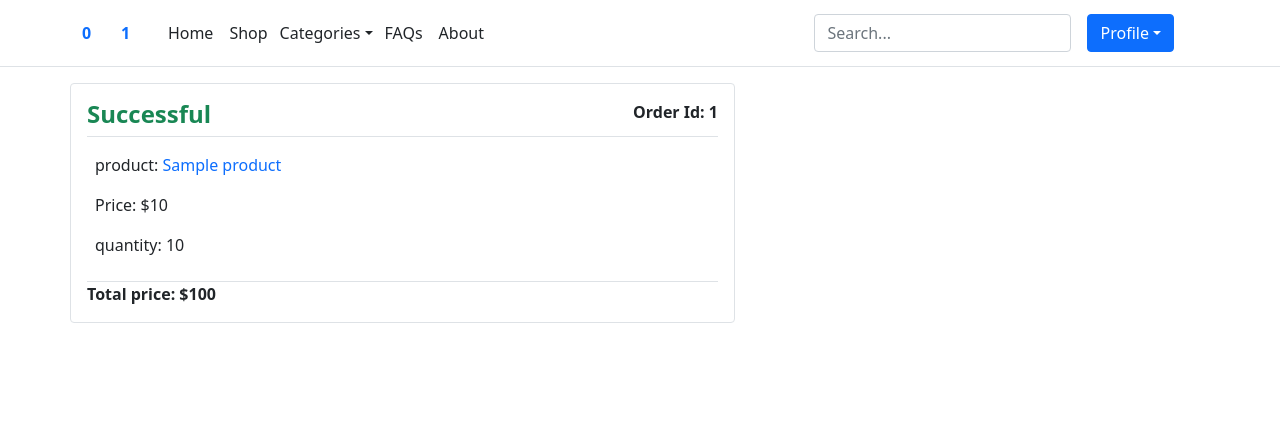
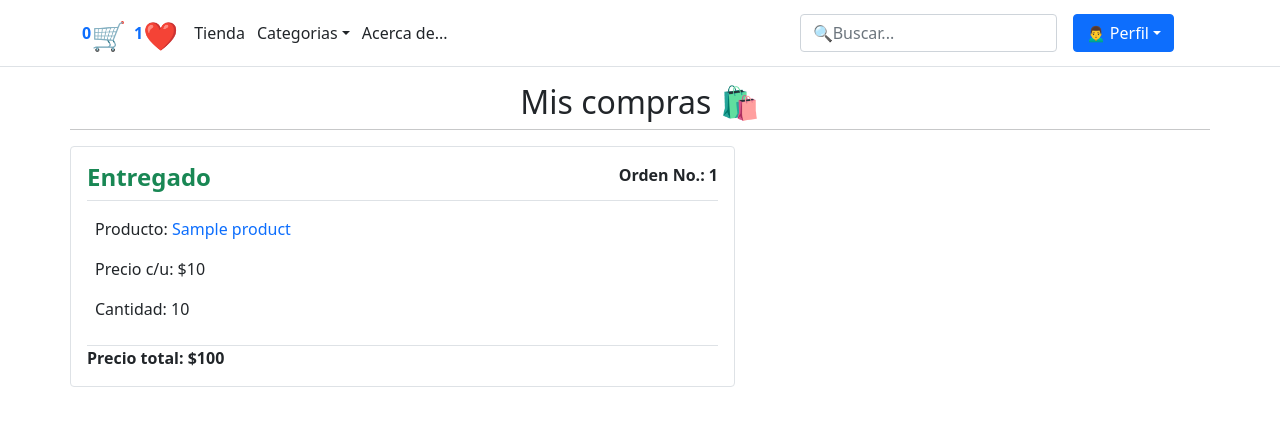
Before and after one commit to TheWaterBoo/DjangoWebPage, a Django app: page /orders/list in a window 1280 px wide. Shown: the top 426 px of the page. Run offline with Django 4.2, Linux system fonts and the light colour scheme; a user stored in the database is signed in; tables that the repository leaves empty hold one stand-in row (values such as "Sample post").

Commit message:
Cambios en plantillas

```diff
--- a/docker-compose.yml
+++ b/docker-compose.yml
@@ -5,7 +5,7 @@ services:
     build: .
     command: python /GitHub/manage.py runserver 0.0.0.0:8000
     volumes:
-      - .:/online-shop-django
+      - .:/DjangoWebPage
     ports:
       - 8000:8000
     depends_on:
--- a/orders/templates/user_orders.html
+++ b/orders/templates/user_orders.html
@@ -3,25 +3,27 @@
 {% block content %}
 
 {% if orders %}
+<center><h2>Mis compras 🛍</h2></center>
+<hr>
 {% for order in orders %}
 <div class="col-md-7 mb-4 border rounded p-3">
 <!-- order id on right -->
-<b style="float: right;">Order Id: {{ order.id }}</b>
+<b style="float: right;">Orden No.: {{ order.id }}</b>
 <!-- order payment status -->
 {% if order.status %}
-    <h4><b class="text-success">Successful</b></h4>
+    <h4><b class="text-success">Entregado</b></h4>
 {% else %}
-    <h3><b class="text-danger">Cancelled</b></h3>
+    <h3><b class="text-danger">Cancelado</b></h3>
 {% endif %}
 <div class="text-muted border-top pt-2"></div>
 {% for item in order.items.all  %}
     <div class="border-bottom p-2">
-        <p>product: <a class="text-decoration-none" href="{{ item.product.get_absolute_url }}">{{item.product.title}}</a></p>
-        <p>Price: ${{item.price}}</p>
-        <p>quantity: {{item.quantity}}</p>
+        <p>Producto: <a class="text-decoration-none" href="{{ item.product.get_absolute_url }}">{{item.product.title}}</a></p>
+        <p>Precio c/u: ${{item.price}}</p>
+        <p>Cantidad: {{item.quantity}}</p>
     </div>
 {% endfor %}
-<b>Total price: ${{ order.get_total_price }}</b>
+<b>Precio total: ${{ order.get_total_price }}</b>
 </div>
 {% endfor %}
 {% else %}
@@ -29,8 +31,8 @@
     <div class="col-md-2"></div>
     <div class="col-md-8 mt-5 pt-5 text-center">
       <br>
-      <h3 class="text-muted text-capitalize">Orders list is empty..!</h3>
-      <a href="/" class="text-primary text-decoration-none">Back</a>
+      <h3 class="text-muted text-capitalize">Aun no tienes compras hechas!</h3>
+      <a href="/" class="text-primary text-decoration-none">Volver a la tienda</a>
     </div>
     <div class="col-md-2"></div>
 </div>
--- a/shop/templates/base.html
+++ b/shop/templates/base.html
@@ -9,30 +9,32 @@
     <link href="https://fonts.googleapis.com/icon?family=Material+Icons" rel="stylesheet"/>
     <!-- bootstrap css cdn -->
     <link href="https://cdn.jsdelivr.net/npm/bootstrap@5.1.3/dist/css/bootstrap.min.css" rel="stylesheet" integrity="sha384-1BmE4kWBq78iYhFldvKuhfTAU6auU8tT94WrHftjDbrCEXSU1oBoqyl2QvZ6jIW3" crossorigin="anonymous">
-    <title>{% if title %} {{ title }} {% else %} Django Online Shop {% endif %}</title>
+    <!-- <title>{% if title %} {{ title }} {% else %} Water's Store {% endif %}</title> -->
+    <title>Water's store</title>
 </head>
 <body>
   <header class="p-2 border-bottom">
     <div class="container">
       <div class="d-flex flex-wrap align-items-center justify-content-center justify-content-lg-start">
-        <!-- cart icon -->
+        <!-- icono del carrito &#xe8cc; -->
         {% if request.user.is_authenticated %}
         <b class="text-primary">{{ cart_count }}</b>
         {% endif %}
-        <a href="{% url 'cart:show_cart' %}" class="text-primary mt-2 me-2"><i class="material-icons h3">&#xe8cc;</i></a>
-        <!-- favorite icon -->
+        <a href="{% url 'cart:show_cart' %}" class="text-primary mt-2 me-2"><i class="material-icons h3">🛒 </i></a>
+        <!-- icono para favoritos &#xe87d; -->
         {% if request.user.is_authenticated %}
         <b class="text-primary">{{ request.user.get_likes_count}}</b>
         {% endif %}
-        <a href="{% url 'shop:favorites' %}" class="text-primary mt-2 me-2"><i class="material-icons h3">&#xe87d;</i></a>
+        <a href="{% url 'shop:favorites' %}" class="text-primary mt-2 me-2"><i class="material-icons h3">❤️ </i></a>
         <!-- Menu -->
         <ul class="nav col-12 col-lg-auto me-lg-auto mb-2 justify-content-center mb-md-0">
-          <li><a href="{% url 'shop:home_page' %}" class="nav-link px-2 text-dark">Home</a></li>
-          <li><a href="#" class="nav-link px-2 text-dark">Shop</a></li>
+          <li><a href="{% url 'shop:home_page' %}" class="nav-link px-2 text-dark">Tienda</a></li>
+          <!-- <li><a href="#" class="nav-link px-2 text-dark">Shop</a></li> -->
           <!-- categories dropdown -->
           <div class="dropdown text-end">
-            <a href="#" class=" mt-2 me-1 ms-1 text-dark d-block link-dark text-decoration-none dropdown-toggle"id="dropdownUser1" data-bs-toggle="dropdown" aria-expanded="false">Categories</a>
+            <a href="#" class=" mt-2 me-1 ms-1 text-dark d-block link-dark text-decoration-none dropdown-toggle"id="dropdownUser1" data-bs-toggle="dropdown" aria-expanded="false">Categorias</a>
             <ul class="dropdown-menu" aria-labelledby="dropdownUser1">
+              {% if categories %}
                 {% for category in categories %}
                 <!-- check if category is parent -->
                   {% if not category.is_sub %}
@@ -44,32 +46,35 @@
                     {% endfor %}
                   {% endif %}
                 {% endfor %}
+              {% else %}
+                <li><a class="dropdown-item"><b>Sin categorias...</b></a></li>
+              {% endif %}
             </ul>
           </div>
-          <li><a href="#" class="nav-link px-2 text-dark">FAQs</a></li>
-          <li><a href="#" class="nav-link px-2 text-dark">About</a></li>
+          <!-- <li><a href="#" class="nav-link px-2 text-dark">FAQs</a></li> -->
+          <li><a href="#" class="nav-link px-2 text-dark">Acerca de...</a></li>
         </ul>
         <!-- search form -->
         <form class="col-12 col-lg-auto mb-3 mb-lg-0 me-lg-3" action="{% url 'shop:search' %}">
-          <input name="q" type="search" class="form-control form-control-dark" placeholder="Search..." aria-label="Search">
+          <input name="q" type="search" class="form-control form-control-dark" placeholder="🔍Buscar..." aria-label="Search">
         </form>
         {% if request.user.is_authenticated %}
         <!-- user profile dropdown -->
         <div class="dropdown text-end">
-          <a href="#" class="btn btn-primary text-white me-4 d-block link-dark text-decoration-none dropdown-toggle"id="dropdownUser1" data-bs-toggle="dropdown" aria-expanded="false">Profile</a>
+          <a href="#" class="btn btn-primary text-white me-4 d-block link-dark text-decoration-none dropdown-toggle"id="dropdownUser1" data-bs-toggle="dropdown" aria-expanded="false">🙍‍♂️ Perfil</a>
           <ul class="dropdown-menu" aria-labelledby="dropdownUser1">
-            <li><a href="{% url 'cart:show_cart' %}" <a class="dropdown-item">Cart</a></li>
-            <li><a href="{% url 'shop:favorites' %}" <a class="dropdown-item">Favorites</a></li>
-            <li><a href="{% url 'orders:user_orders' %}" <a class="dropdown-item">Orders</a></li>
-            <li><a class="dropdown-item" href="{% url 'accounts:edit_profile' %}">Edit Profile</a></li>
-            <li><a class="dropdown-item text-danger" href="{% url 'accounts:user_logout' %}">Sign out</a></li>
+            <li><a href="{% url 'cart:show_cart' %}" <a class="dropdown-item"> 🛒 Carrito</a></li>
+            <li><a href="{% url 'shop:favorites' %}" <a class="dropdown-item">❤️ Favoritos</a></li>
+            <li><a href="{% url 'orders:user_orders' %}" <a class="dropdown-item">🛍️ Mis compras</a></li>
+            <li><a class="dropdown-item" href="{% url 'accounts:edit_profile' %}">⚙️ Editar perfil</a></li>
+            <li><a class="dropdown-item text-danger" href="{% url 'accounts:user_logout' %}">👤 Cerrar sesion</a></li>
           </ul>
         </div>
         {% else %}
         <!-- login, sign-up btn -->
         <div class="text-end">
-          <a href="{% url 'accounts:user_login' %}" class="btn btn-outline-primary me-2">Login</a>
-          <a href="{% url 'accounts:user_register' %}" class="btn btn-primary">Sign-up</a>
+          <a href="{% url 'accounts:user_login' %}" class="btn btn-outline-primary me-2">Iniciar Sesion</a>
+          <a href="{% url 'accounts:user_register' %}" class="btn btn-primary">Registrarse</a>
         </div>
         {% endif %}
       </div>
```
Also changed, not shown: accounts/views.py (+4 -7 lines), cart/templates/cart.html (+10 -9 lines), orders/templates/checkout.html (+4 -4 lines), shop/templates/favorites.html (+5 -5 lines), shop/templates/home_page.html (+4 -4 lines), shop/templates/product_detail.html (+7 -7 lines). Lines whose indentation alone changed are shown as unchanged.
